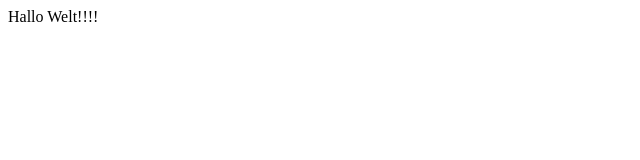
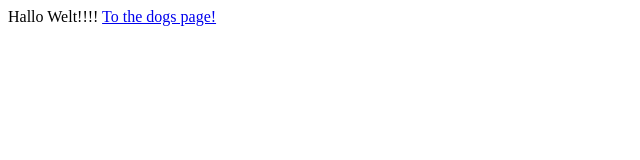
Before and after one commit to mberndt/mberndt.github.io, a plain HTML site: page index.html in a window 1280 px wide. Shown: the whole page, without its empty margins (0-640 px from the left). Drawn offline with Linux system fonts and the light colour scheme.

Commit message:
Update index.html

```diff
--- a/index.html
+++ b/index.html
@@ -1 +1,2 @@
 Hallo Welt!!!!
+<a href="dogs.html">To the dogs page!</a>
```
